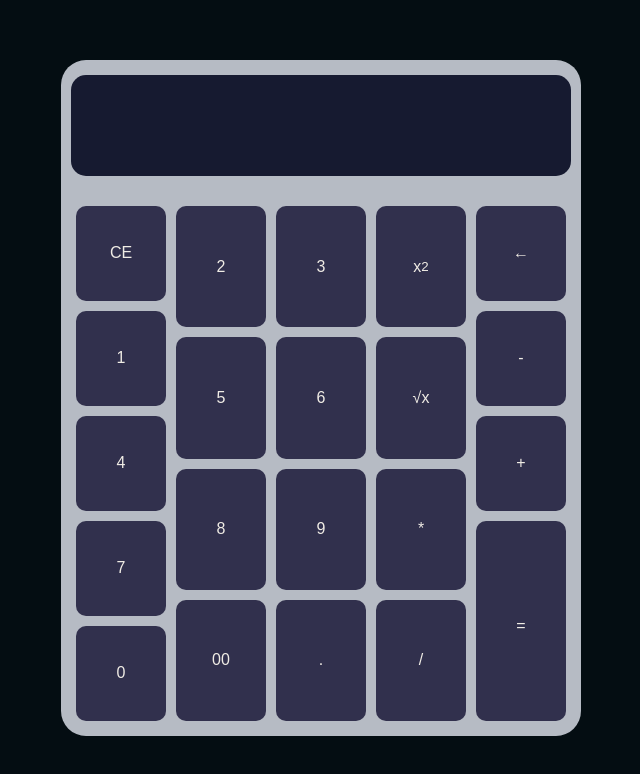
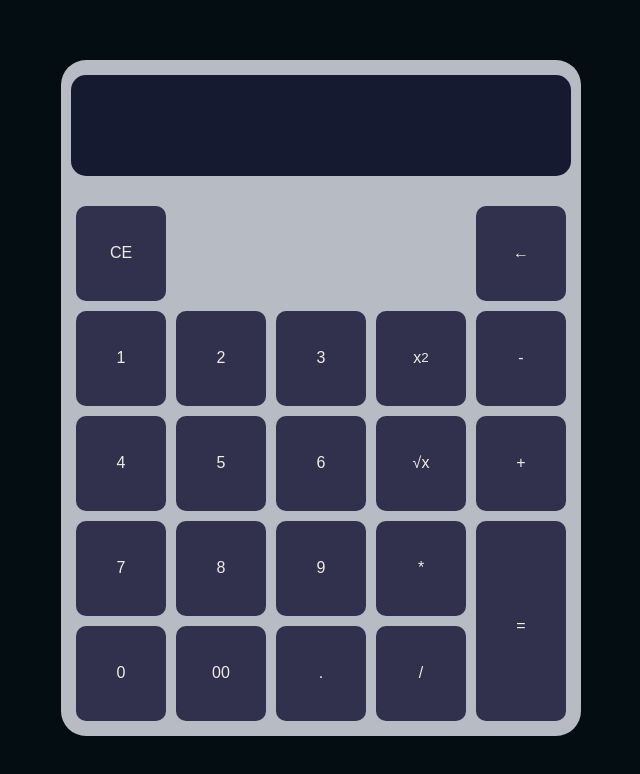
Before and after one commit to anat3r/web-calculator, a website built with webpack: page index.html in a window 1280 px wide. Shown: the part 102-876 px from the top of the page, without its empty margins (319-959 px from the left). Built offline with nearby package versions, Linux system fonts and the light colour scheme; a web font is replaced by a local one.

Commit message:
fixed element stretch

```diff
--- a/index.html
+++ b/index.html
@@ -53,6 +53,8 @@
           </a>
         </div>
         <div class="fg1 fs1 f-con f-col im5 irnd10">
+          <div class="t-cen fg1 cl-lgt">
+          </div>
           <a class="t-cen fg1 bg-drk cl-lgt">
             2
           </a>
@@ -67,6 +69,8 @@
           </a>
         </div>
         <div class="fg1 fs1 f-con f-col im5 irnd10">
+          <div class="t-cen fg1 cl-lgt">
+          </div>
           <a class="t-cen fg1 bg-drk cl-lgt">
             3
           </a>
@@ -81,6 +85,8 @@
           </a>
         </div>
         <div class="fg1 fs1 f-con f-col im5 irnd10">
+          <div class="t-cen fg1 cl-lgt">
+          </div>
           <a class="t-cen fg1 bg-drk cl-lgt">
             <span>x<sup>2</sup></span>
           </a>
```
